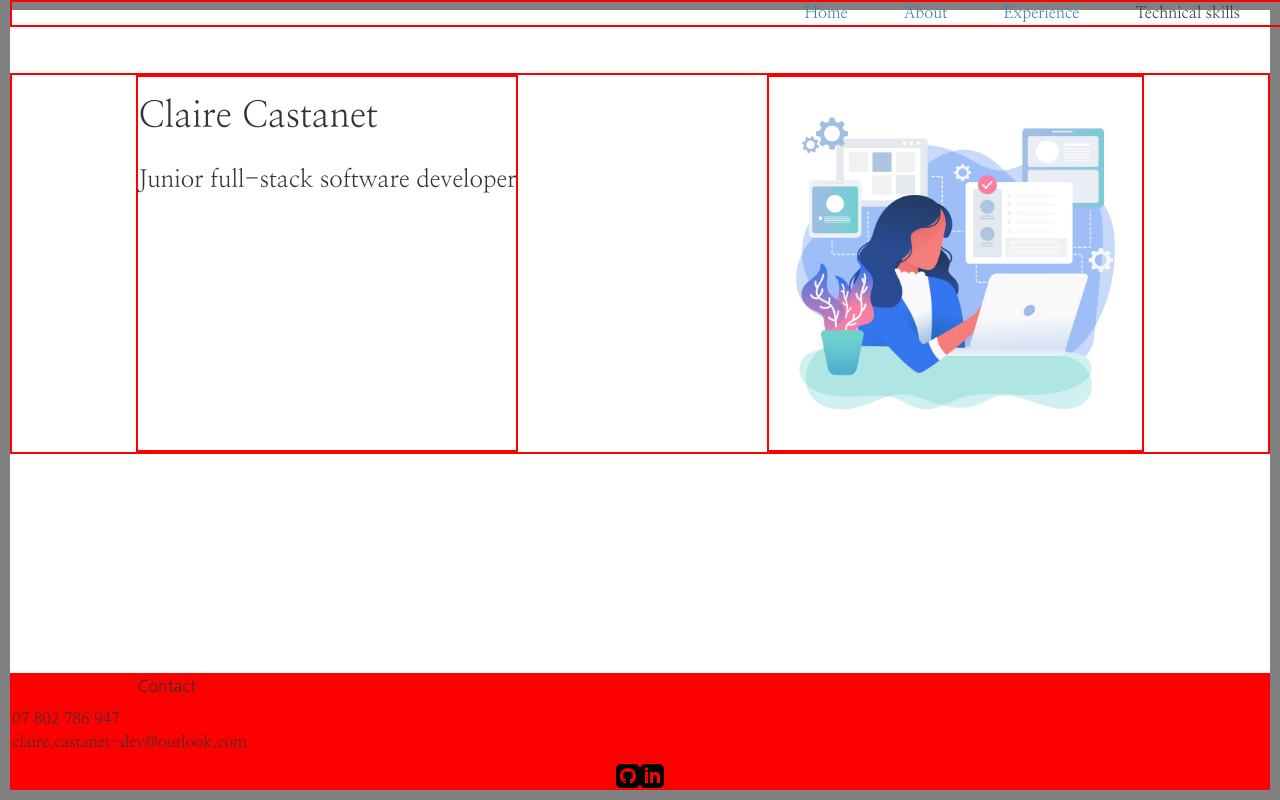
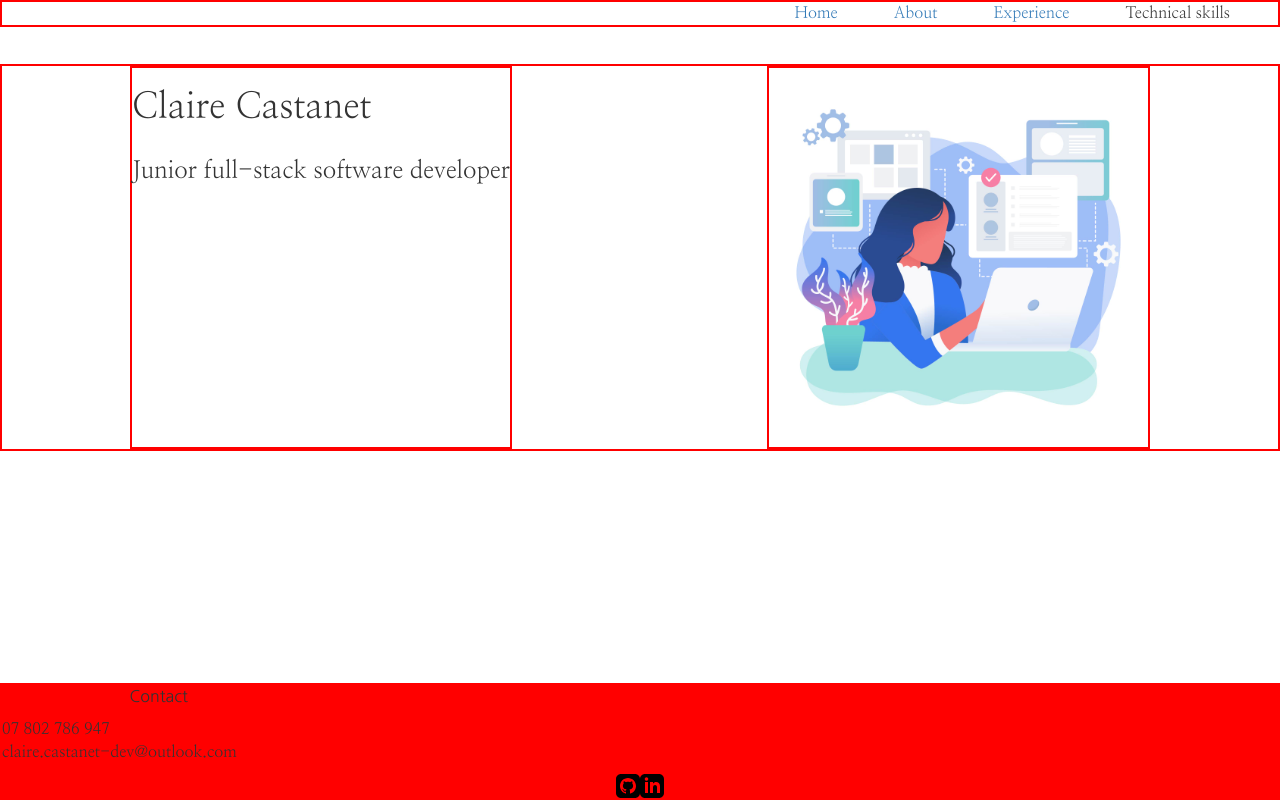
Before and after one commit to ClaireAdele/portfolio-work-react, a React (Create React App) app: page / in a window 1280 px wide. Built offline with nearby package versions, Linux system fonts and the light colour scheme; the HTML template or start-up script is replaced by a standard one.

Commit message:
some more styling

```diff
--- a/src/App.css
+++ b/src/App.css
@@ -144,7 +144,6 @@ p {
 }
 
 .page-container {
-    border: 10px solid grey;
     position: absolute;
     width: 100%;
     min-height: 100%;
@@ -230,7 +229,6 @@ p {
 }
 
 .page-container {
-    border: 10px solid grey;
     position: absolute;
     width: 100%;
     min-height: 100%;
@@ -277,7 +275,7 @@ p {
 }
 
 #paragraph1 {
-    margin-bottom : 3%;
+    margin-bottom : 5% !important;
 }
 
 #paragraph2 {
```
